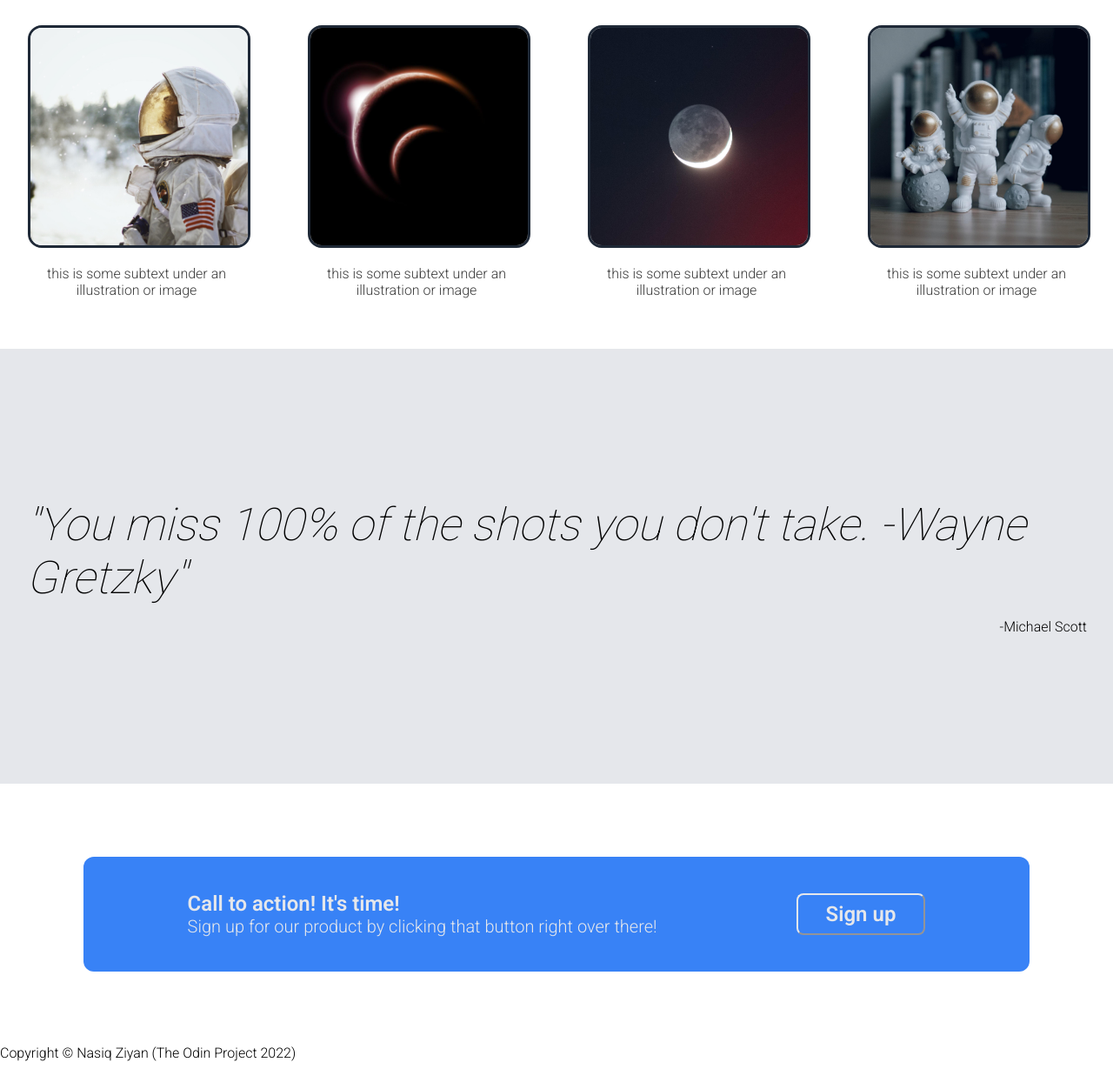
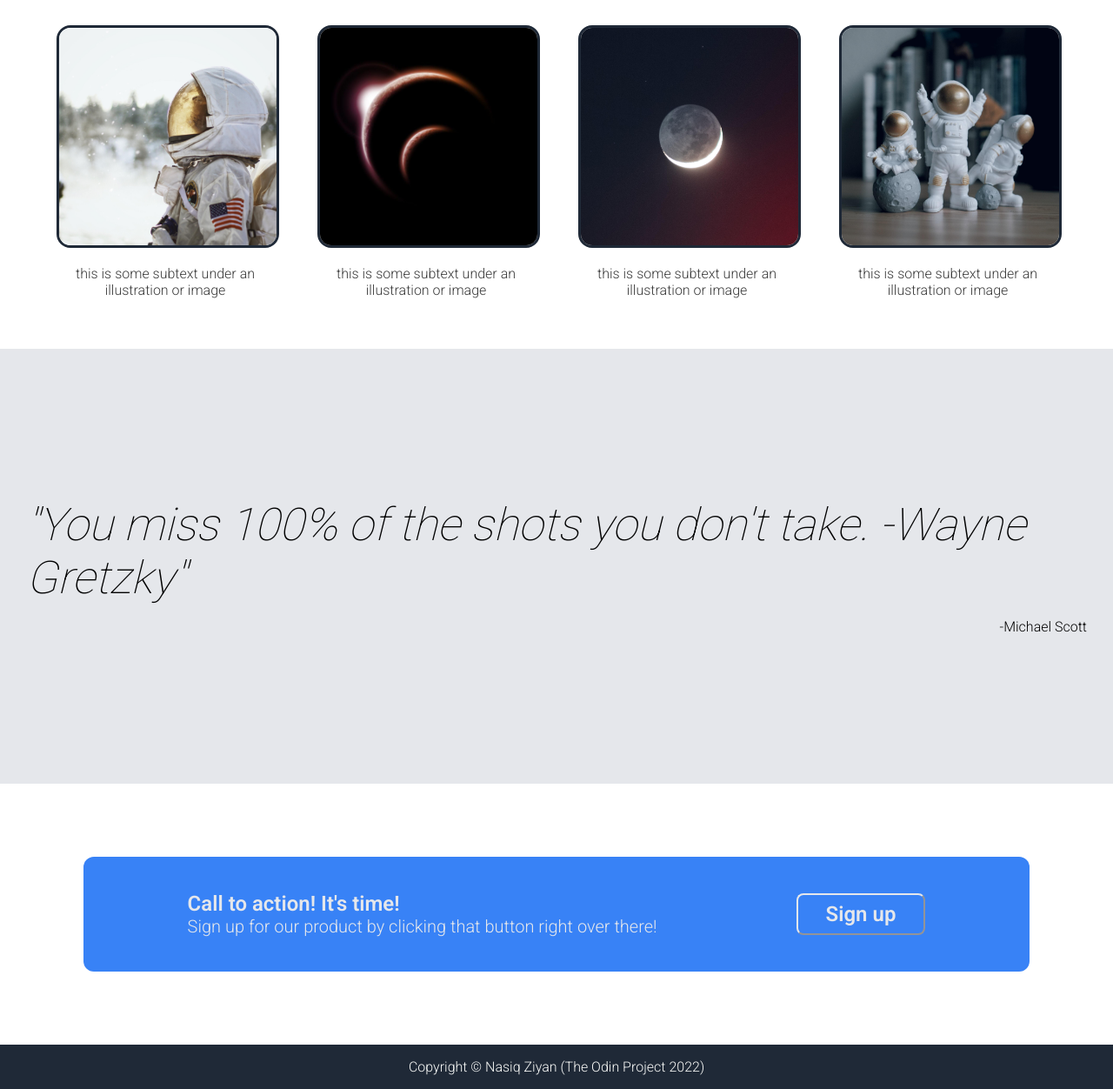
Before and after one commit to nasiqziyan/landing-page, a plain HTML site: page index.html in a window 1280 px wide. Shown: the part 609-1861 px from the top of the page at 87% size. Before the commit the page ends 1829 px from the top, so only its background shows below. Drawn offline with Linux system fonts and the light colour scheme.

Commit message:
Create final section (footer)

```diff
--- a/styles.css
+++ b/styles.css
@@ -6,14 +6,18 @@ body {
     font-family: Roboto, sans-serif;
 }
 
-.header{
+.header,
+.footer{
     background-color: #1F2937;
     display: flex;
     justify-content: space-between;
     padding: 16px 50px;
     color: #F9FAF8;
+}
 
-
+.footer {
+    display: flex;
+    justify-content: center;
 }
 
 .left-links{
@@ -130,11 +134,12 @@ a {
 .card-container {
     display: flex;
     justify-content: center;
-    gap: 72px;
+    gap: 50px;
 }
 
 .card-container .card {
-    max-width: 250px;
+    width: 250px;
+
 }
 
 .title-2 {
```
